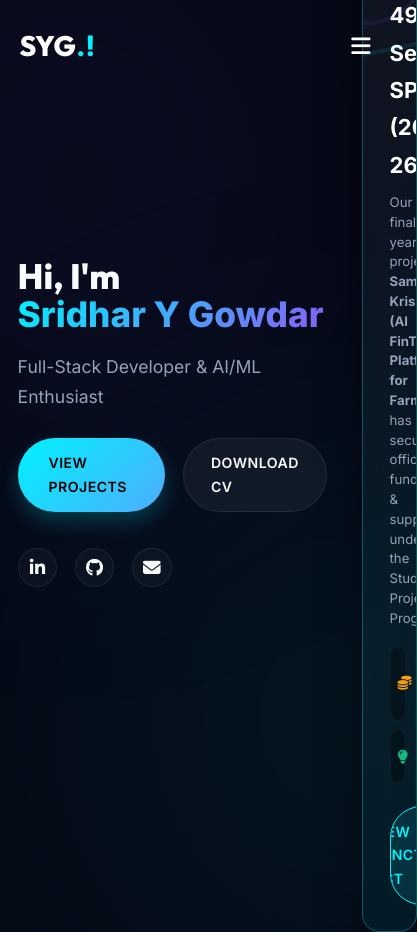
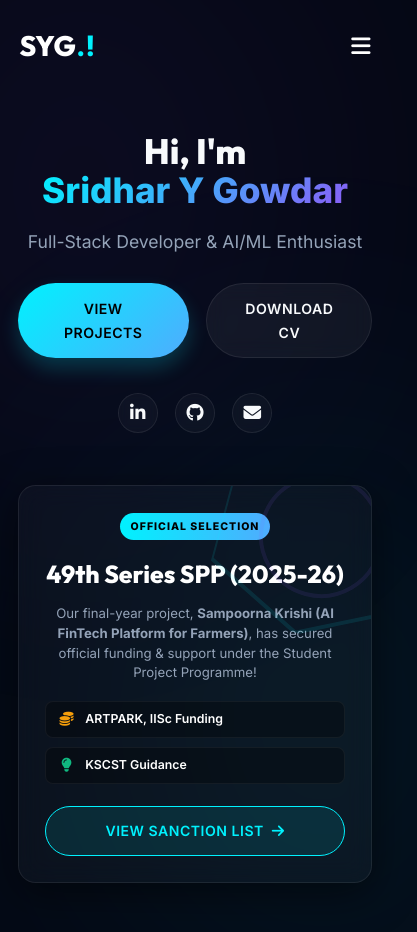
Before and after one commit to sridhar-y-g/Sridhar-Y-Gowdar---Portfolio, a plain HTML site: page index.html in a window 390 px wide. Shown: the top 932 px of the page, 417 px wide, since content can reach past the window. Drawn offline with Linux system fonts and the light colour scheme.

Commit message:
fix: refactored hero section for responsive mobile stacking and fixed css syntax

```diff
--- a/css/style.css
+++ b/css/style.css
@@ -158,23 +158,24 @@ nav ul li a:hover::after, nav ul li a.active::after { width: 100%; }
 }
 @media (min-width: 768px) { .cursor-follower { display: block; } }
 
-/* Hero Section */
-.hero {
-    height: 100vh; display: flex; align-items: center; padding: 0 10%;
+/* Hero Section (Responsive Split) */
+.hero-split {
+    display: flex; align-items: center; justify-content: space-between;
+    padding: 15rem 2rem 5rem 2rem; max-width: 1200px; margin: 0 auto; gap: 4rem; min-height: 100vh;
     position: relative;
 }
-.hero-content { max-width: 70rem; z-index: 2; }
+.hero-content { flex: 1; text-align: left; max-width: 600px; z-index: 2; }
 .hero-content h1 {
-    font-family: 'Outfit', sans-serif; font-size: 6rem; font-weight: 800;
+    font-family: 'Outfit', sans-serif; font-size: clamp(4rem, 5vw, 6rem); font-weight: 800;
     line-height: 1.1; margin-bottom: 2rem;
 }
 .hero-content h1 span {
     background: linear-gradient(135deg, var(--primary-color), var(--accent));
     -webkit-background-clip: text; -webkit-text-fill-color: transparent;
 }
-.hero-content p { font-size: 2rem; color: var(--text-muted); margin-bottom: 4rem; max-width: 60rem;}
-.hero-buttons { display: flex; gap: 2rem; margin-bottom: 4rem; }
-.social-icons { display: flex; gap: 2rem; }
+.hero-content p { font-size: 2rem; color: var(--text-muted); margin-bottom: 3rem; max-width: 60rem;}
+.hero-buttons { display: flex; gap: 2rem; margin-bottom: 4rem; justify-content: flex-start; }
+.social-icons { display: flex; justify-content: flex-start; gap: 2rem; margin-top: 3rem; }
 .social-icons a {
     width: 4.5rem; height: 4.5rem; border-radius: 50%;
     display: flex; align-items: center; justify-content: center;
@@ -187,6 +188,35 @@ nav ul li a:hover::after, nav ul li a.active::after { width: 100%; }
     transform: translateY(-5px); box-shadow: 0 10px 20px rgba(0, 242, 254, 0.3); border-color: transparent;
 }
 
+/* Right Side SPP Float Card */
+.spp-float-card {
+    flex: 1; max-width: 500px; padding: 3.5rem;
+    background: linear-gradient(135deg, rgba(255,255,255,0.05), rgba(0,242,254,0.05));
+    border: 1px solid rgba(0,242,254,0.3); position: relative; overflow: hidden;
+    box-shadow: 0 10px 40px rgba(0,0,0,0.5); z-index: 2; border-radius: 2rem;
+}
+.spp-float-bg {
+    position: absolute; top: -50px; right: -50px; width: 200px; height: 200px;
+    opacity: 0.1; transform: rotate(15deg); pointer-events: none;
+}
+.spp-float-badge {
+    display: inline-block; padding: 0.5rem 1.2rem;
+    background: linear-gradient(90deg, #00f2fe, #4facfe); color: #000;
+    font-weight: 800; font-size: 1.2rem; border-radius: 2rem;
+    text-transform: uppercase; letter-spacing: 1px; margin-bottom: 1.5rem;
+}
+.spp-float-card h3 { font-size: 2.8rem; margin-bottom: 1rem; color: #fff; font-family: 'Outfit', sans-serif;}
+.spp-float-desc { font-size: 1.5rem; color: var(--text-muted); margin-bottom: 2rem; line-height: 1.5; }
+.spp-float-tags { display: flex; flex-direction: column; gap: 1rem; margin-bottom: 2.5rem; }
+.spp-float-tag { display: flex; align-items: center; gap: 1rem; padding: 0.8rem 1.2rem; background: rgba(0,0,0,0.3); border-radius: 8px; border: 1px solid rgba(255,255,255,0.05); }
+.spp-float-tag i { color: var(--primary-color); text-align: center; width: 20px; font-size: 1.6rem;}
+.spp-float-tag span { font-size: 1.4rem; font-weight: 600; color: #fff;}
+.btn-spp-action {
+    background: rgba(0,242,254,0.1); color: #00f2fe; border: 1px solid #00f2fe;
+    width: 100%; justify-content: center; transition: all 0.3s;
+}
+.btn-spp-action:hover { background: #00f2fe; color: #000; box-shadow: 0 0 20px rgba(0,242,254,0.4); }
+
 /* Glassmorphism Cards */
 .glass-card {
     background: var(--card-bg); backdrop-filter: blur(12px);
@@ -198,7 +228,7 @@ nav ul li a:hover::after, nav ul li a.active::after { width: 100%; }
     content: ''; position: absolute; top: 0; left: -100%;
     width: 50%; height: 100%;
     background: linear-gradient(90deg, transparent, rgba(255,255,255,0.05), transparent);
-    transition: 0.5s; skewX(-25deg);
+    transition: 0.5s; transform: skewX(-25deg);
 }
 .glass-card:hover {
     transform: translateY(-10px); border-color: rgba(0, 242, 254, 0.5);
@@ -279,7 +309,7 @@ nav ul li a:hover::after, nav ul li a.active::after { width: 100%; }
 .project-info p { color: var(--text-muted); margin-bottom: 2rem; flex: 1; }
 .tech-stack { display: flex; flex-wrap: wrap; gap: 1rem; margin-bottom: 3rem; }
 .tech-stack span { font-size: 1.2rem; color: var(--primary-color); background: rgba(0, 242, 254, 0.1); padding: 0.4rem 1rem; border-radius: 1rem; }
-.project-links { display: flex; gap: 1.5rem; mt-auto; }
+.project-links { display: flex; gap: 1.5rem; margin-top: auto; }
 .project-links a { font-size: 2rem; color: var(--text-muted); transition: var(--transition); }
 .project-links a:hover { color: var(--primary-color); transform: translateY(-3px); }
 
@@ -320,7 +350,10 @@ footer p { color: var(--text-muted); font-size: 1.4rem; }
 /* Responsive Design */
 @media (max-width: 991px) {
     html { font-size: 55%; }
-    .hero-content h1 { font-size: 5rem; }
+    .hero-split { flex-direction: column; text-align: center; gap: 6rem; padding-top: 15rem; min-height: auto; }
+    .hero-content { margin: 0 auto; text-align: center; }
+    .hero-buttons { justify-content: center; }
+    .social-icons { justify-content: center; }
     .about-grid, .contact-grid { grid-template-columns: 1fr; }
     .project-card.featured { grid-template-columns: 1fr; }
     .project-card.featured .project-img { height: 250px; border-right: none; border-bottom: 1px solid var(--glass-border); }
--- a/index.html
+++ b/index.html
@@ -7,7 +7,7 @@
     <!-- Font Awesome -->
     <link rel="stylesheet" href="https://cdnjs.cloudflare.com/ajax/libs/font-awesome/6.4.0/css/all.min.css">
     <!-- Custom CSS -->
-    <link rel="stylesheet" href="css/style.css?v=2.0">
+    <link rel="stylesheet" href="css/style.css?v=3.0">
 </head>
 <body>
     <!-- Header -->
@@ -31,17 +31,17 @@
     </header>
 
     <!-- Hero Section -->
-    <section id="home" class="hero" style="display: flex; align-items: center; justify-content: space-between; padding: 10rem 2rem; max-width: 1200px; margin: 0 auto; gap: 4rem;">
+    <section id="home" class="hero hero-split">
 
         <!-- Left Side: Hero Content -->
-        <div class="hero-content reveal" style="flex: 1; text-align: left; max-width: 600px;">
-            <h1 style="font-size: clamp(4rem, 5vw, 6rem); margin-bottom: 2rem;">Hi, I'm <br><span>Sridhar Y Gowdar</span></h1>
-            <p style="font-size: 2rem; color: var(--text-muted); margin-bottom: 3rem;">Full-Stack Developer & AI/ML Enthusiast</p>
-            <div class="hero-buttons" style="justify-content: flex-start;">
+        <div class="hero-content reveal">
+            <h1>Hi, I'm <br><span>Sridhar Y Gowdar</span></h1>
+            <p>Full-Stack Developer & AI/ML Enthusiast</p>
+            <div class="hero-buttons">
                 <a href="#projects" class="btn primary">View Projects</a>
                 <a href="SDE.pdf" download class="btn secondary">Download CV</a>
             </div>
-            <div class="social-icons" style="justify-content: flex-start; margin-top: 3rem;">
+            <div class="social-icons">
                 <a href="https://www.linkedin.com/in/sridhar-y-gowdar-66a74a276" target="_blank"><i class="fab fa-linkedin-in"></i></a>
                 <a href="https://github.com/sridhar-y-g" target="_blank"><i class="fab fa-github"></i></a>
                 <a href="mailto:sridharygowdar@gmail.com"><i class="fas fa-envelope"></i></a>
@@ -49,31 +49,31 @@
         </div>
 
         <!-- Right Side: SPP Funding Highlight Card -->
-        <div class="hero-spp reveal glass-card" style="flex: 1; max-width: 500px; padding: 3rem; background: linear-gradient(135deg, rgba(255,255,255,0.05), rgba(0,242,254,0.05)); border: 1px solid rgba(0,242,254,0.3); position: relative; overflow: hidden; box-shadow: 0 10px 40px rgba(0,0,0,0.5);">
+        <div class="hero-spp reveal glass-card spp-float-card">
 
             <!-- Elegant SVG Background Graphic inside card -->
-            <svg style="position: absolute; top: -50px; right: -50px; width: 200px; height: 200px; opacity: 0.1; transform: rotate(15deg); pointer-events: none;" viewBox="0 0 100 100">
+            <svg class="spp-float-bg" viewBox="0 0 100 100">
                 <polygon points="50,0 100,25 100,75 50,100 0,75 0,25" fill="none" stroke="#00f2fe" stroke-width="2"/>
                 <circle cx="50" cy="50" r="30" fill="none" stroke="#8b5cf6" stroke-width="2"/>
             </svg>
 
-            <span style="display: inline-block; padding: 0.5rem 1.2rem; background: linear-gradient(90deg, #00f2fe, #4facfe); color: #000; font-weight: 800; font-size: 1.2rem; border-radius: 20px; text-transform: uppercase; letter-spacing: 1px; margin-bottom: 1.5rem;">Official Selection</span>
+            <span class="spp-float-badge">Official Selection</span>
 
-            <h3 style="font-size: 2.5rem; margin-bottom: 1rem; color: #fff;">49th Series SPP (2025-26)</h3>
-            <p style="font-size: 1.5rem; color: var(--text-muted); margin-bottom: 2rem; line-height: 1.5;">Our final-year project, <strong>Sampoorna Krishi (AI FinTech Platform for Farmers)</strong>, has secured official funding & support under the Student Project Programme!</p>
+            <h3>49th Series SPP (2025-26)</h3>
+            <p class="spp-float-desc">Our final-year project, <strong>Sampoorna Krishi (AI FinTech Platform for Farmers)</strong>, has secured official funding & support under the Student Project Programme!</p>
 
-            <div style="display: flex; flex-direction: column; gap: 1rem; margin-bottom: 2.5rem;">
-                <div style="display: flex; align-items: center; gap: 1rem; padding: 0.8rem; background: rgba(0,0,0,0.3); border-radius: 8px; border: 1px solid rgba(255,255,255,0.05);">
-                    <i class="fas fa-coins" style="color: #f59e0b; width: 20px; text-align: center;"></i>
-                    <span style="font-size: 1.3rem; font-weight: 600;">ARTPARK, IISc Funding</span>
+            <div class="spp-float-tags">
+                <div class="spp-float-tag">
+                    <i class="fas fa-coins" style="color: #f59e0b;"></i>
+                    <span>ARTPARK, IISc Funding</span>
                 </div>
-                <div style="display: flex; align-items: center; gap: 1rem; padding: 0.8rem; background: rgba(0,0,0,0.3); border-radius: 8px; border: 1px solid rgba(255,255,255,0.05);">
-                    <i class="fas fa-lightbulb" style="color: #10b981; width: 20px; text-align: center;"></i>
-                    <span style="font-size: 1.3rem; font-weight: 600;">KSCST Guidance</span>
+                <div class="spp-float-tag">
+                    <i class="fas fa-lightbulb" style="color: #10b981;"></i>
+                    <span>KSCST Guidance</span>
                 </div>
             </div>
 
-            <a href="KSCST_SPP_Project.pdf" target="_blank" class="btn" style="background: rgba(0,242,254,0.1); color: #00f2fe; border: 1px solid #00f2fe; width: 100%; justify-content: center; transition: all 0.3s;">View Sanction List <i class="fas fa-arrow-right" style="margin-left:8px;"></i></a>
+            <a href="KSCST_SPP_Project.pdf" target="_blank" class="btn btn-spp-action">View Sanction List <i class="fas fa-arrow-right" style="margin-left:8px;"></i></a>
         </div>
     </section>
 
```
